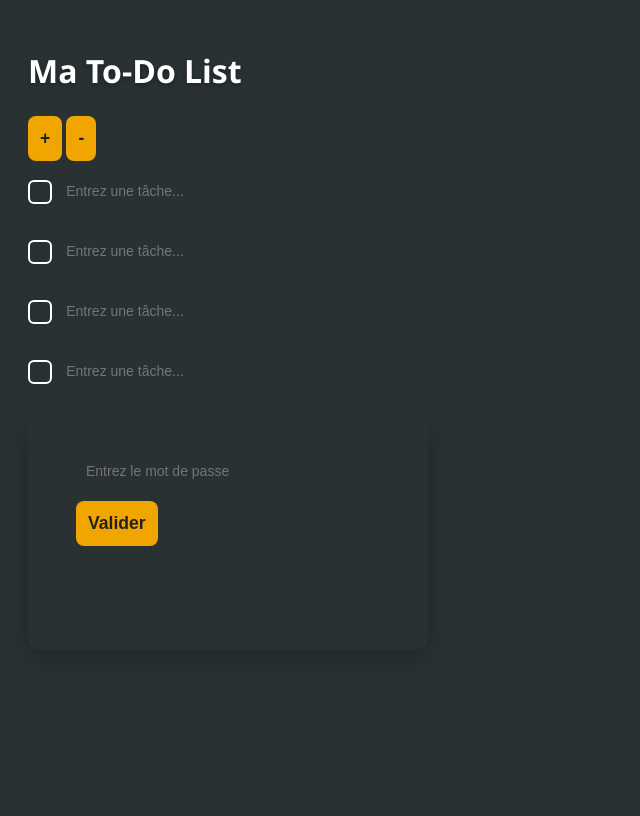
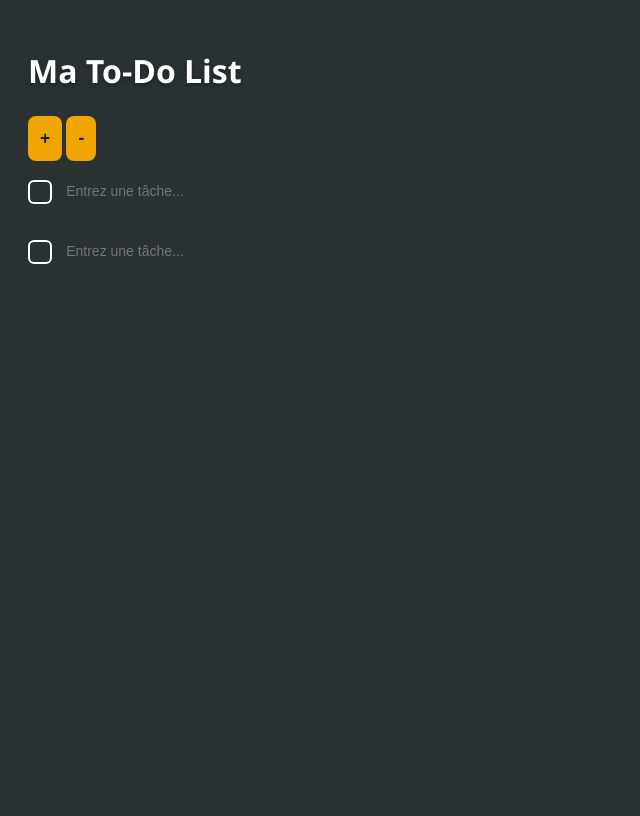
Before and after one commit to dim2008/projet, a Flask app: page / in a window 1280 px wide. Shown: the whole page, without its empty margins (0-640 px from the left). Run offline with Flask 3, Linux system fonts and the light colour scheme.

Commit message:
Update index.html

```diff
--- a/templates/index.html
+++ b/templates/index.html
@@ -21,24 +21,6 @@
     			<input type="text" aria-describedby="label" placeholder="Entrez une tâche...">
   		</label>
         </p>
-	<p>
-		<label>
-    			<input type="checkbox" id="tache3">
-    			<input type="text" aria-describedby="label" placeholder="Entrez une tâche...">
-  		</label>
-        </p>
-	<p>
-		<label>
-    			<input type="checkbox" id="tache4">
-    			<input type="text" aria-describedby="label" placeholder="Entrez une tâche...">
-  		</label>
-        </p>
-    <div class="container">
-        <input type="text" id="passwordInput" placeholder="Entrez le mot de passe" />
-        <button id="submitBtn">Valider</button>
-        <p id="response"></p>
-    </div>
-
     <script src="{{ url_for('static', filename='script.js') }}"></script>
 </body>
 </html>
```
